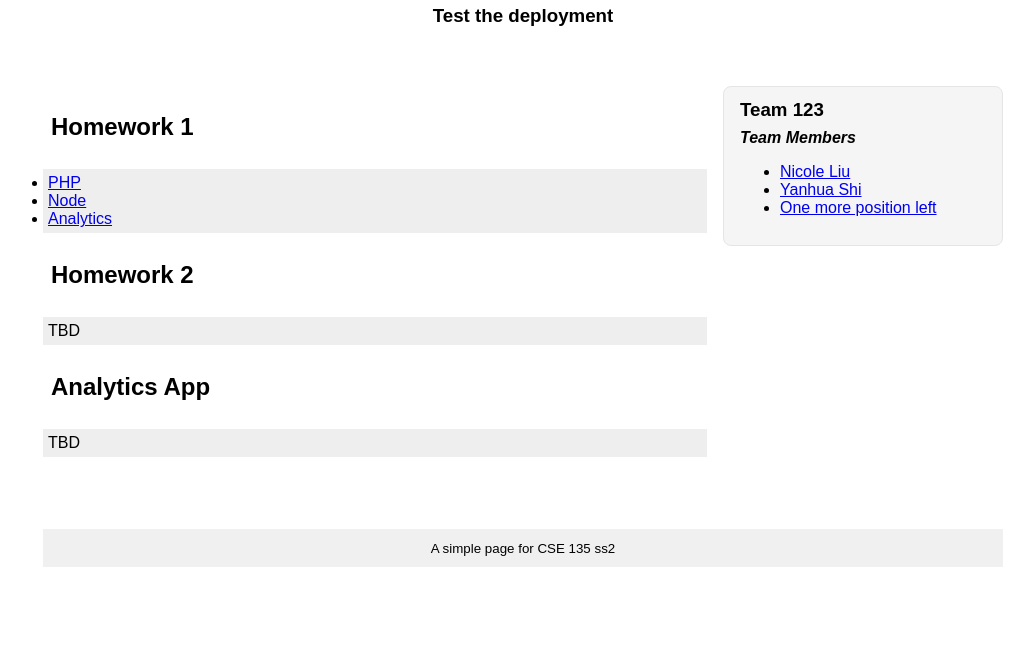
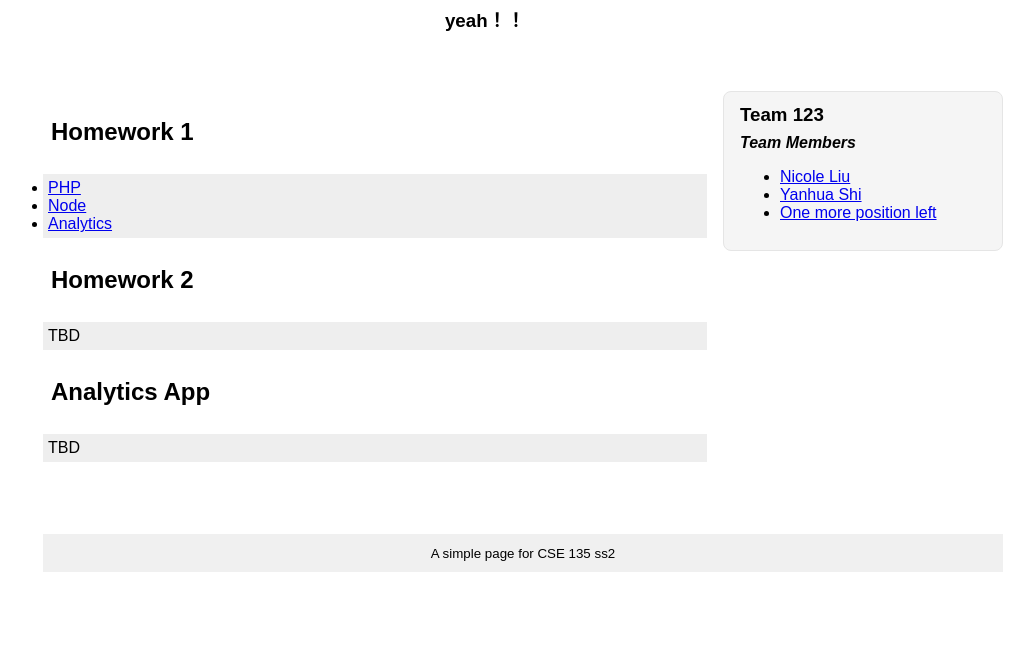
Before and after one commit to yas033/cse135-2025-ss2-HW2, a plain HTML site: page index.html in a window 1280 px wide. Shown: the part 147-800 px from the top of the page, without its empty margins (117-1151 px from the left). Drawn offline with Linux system fonts and the light colour scheme.

Commit message:
yeah is added

```diff
--- a/index.html
+++ b/index.html
@@ -63,7 +63,7 @@
   <header>
     <h1>CSE 135</h1>
     <h2>Summer 2025</h2>
-    <h3>Test the deployment</h3>
+    <h3>yeah！！</h3>
   </header>
 
   <main>
```
